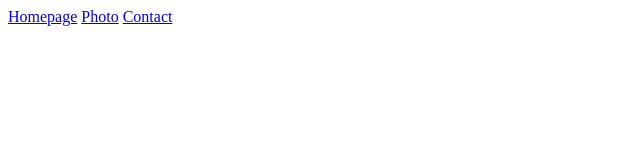
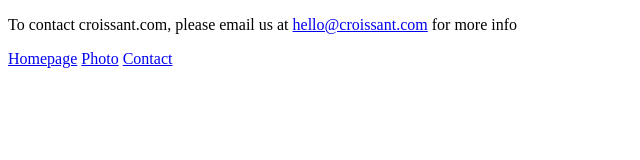
Before and after one commit to Sapphire59/Croissant, a plain HTML site: page contact.html in a window 1280 px wide. Shown: the whole page, without its empty margins (0-640 px from the left). Drawn offline with Linux system fonts and the light colour scheme.

```diff
--- a/contact.html
+++ b/contact.html
@@ -8,6 +8,11 @@
     <title>Document</title>
   </head>
   <body>
+    <p>
+      To contact croissant.com, please email us at
+      <a href="mailto:hello@croissant.com">hello@croissant.com</a>
+      for more info
+    </p>
     <a href="/index.html">Homepage</a>
     <a href="/photo.html">Photo</a>
     <a href="/">Contact</a>
```
Also changed, not shown: photo.html (+3 -0 lines), Croissant.jpg (added).
